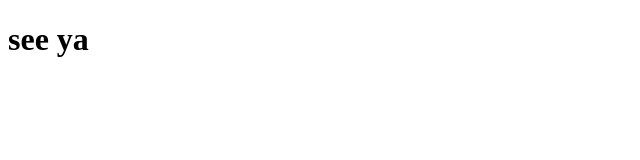
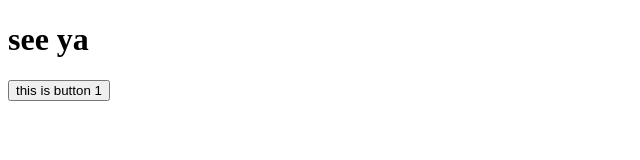
Before and after one commit to warpedpuppy/test, a plain HTML site: page index.html in a window 1280 px wide. Shown: the whole page, without its empty margins (0-640 px from the left). Drawn offline with Linux system fonts and the light colour scheme.

Commit message:
made button

```diff
--- a/index.html
+++ b/index.html
@@ -12,7 +12,7 @@
 
 <body>
     <h1>see ya</h1>
-
+    <button>this is button 1</button>
     <script src="" async defer></script>
 </body>
 
```
